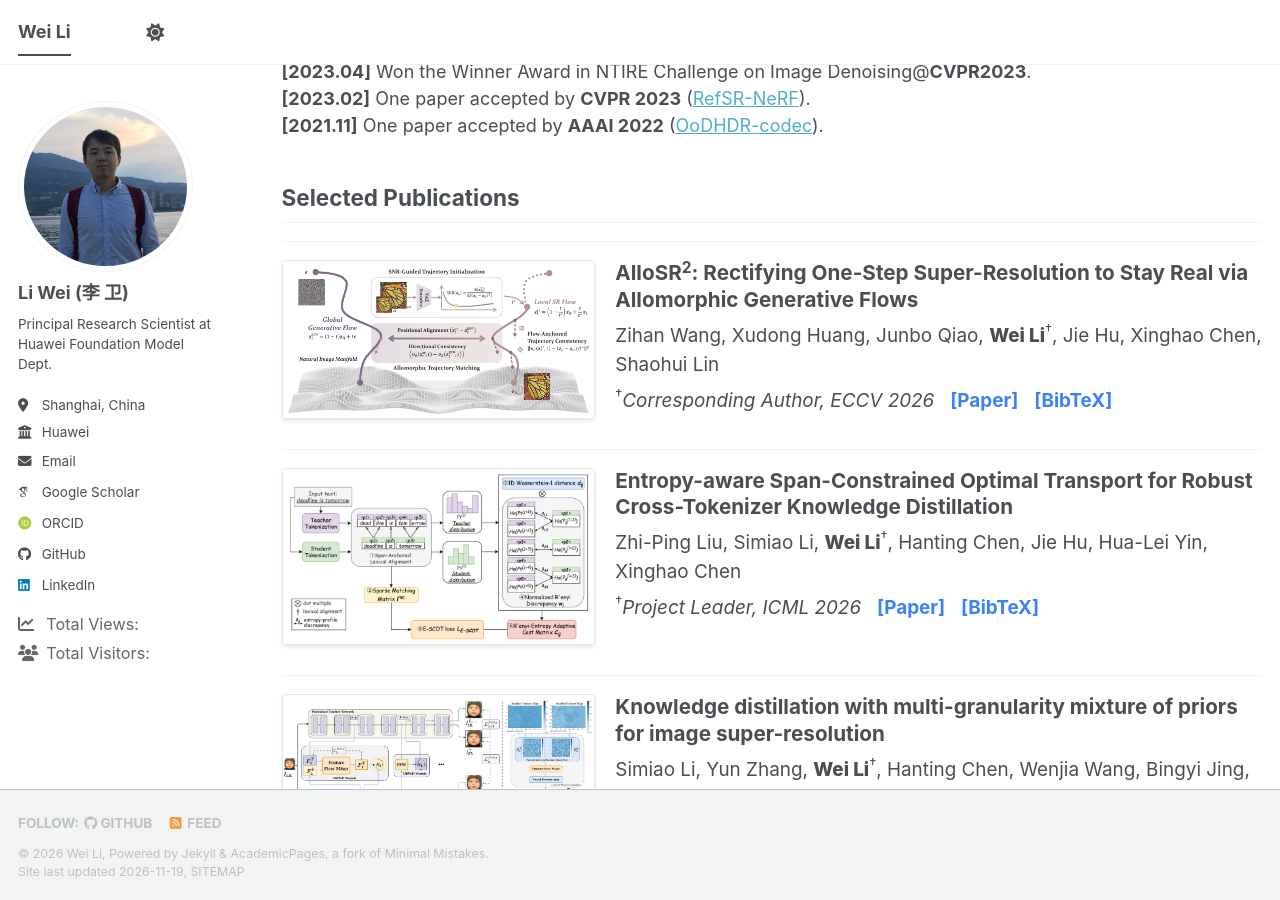
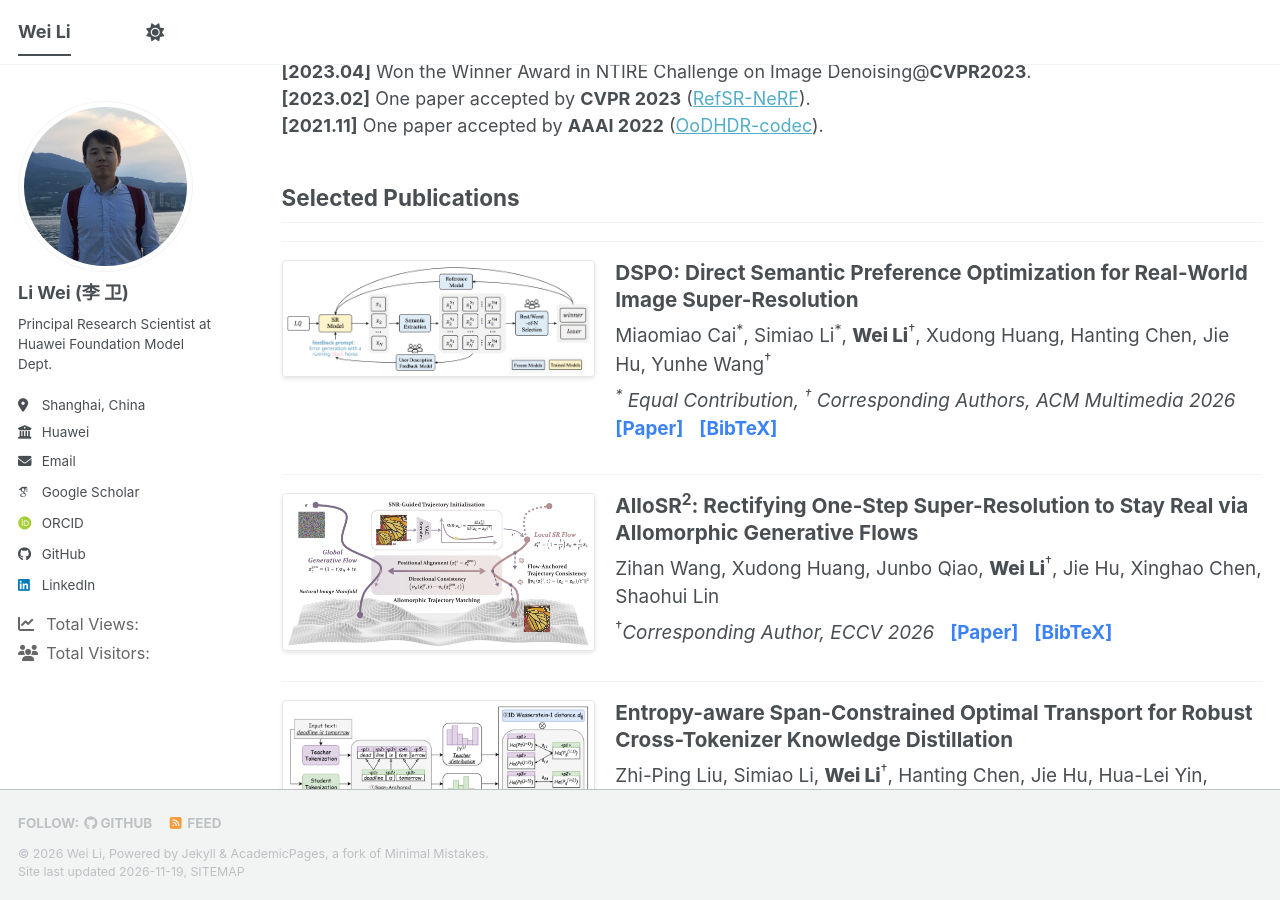
Before and after one commit to WeiLi-THU/WeiLi-THU.github.io, a Jekyll site: the page built from _pages/about.md, in a window 1280 px wide and 900 px high, scrolled down 1166 px. Built offline with Jekyll 4.4.1, drawn with Linux system fonts in a browser that asks for light colours; some web fonts are replaced; a script bundle is joined from its source files by our own code; library files that are not in the unit come from our copies; comment, search, counter and statistics services are not loaded.

Commit message:
Update about.md

```diff
--- a/_pages/about.md
+++ b/_pages/about.md
@@ -23,7 +23,7 @@ I have authored **over 20 publications** in leading AI conferences and journals,
 
 <h1>🚀 News</h1>
 ===========
-**[2026.07]** Two paper accepted by **ACMMM 2026** ([DSPO](https://arxiv.org/pdf/2504.15176), [RadAR](https://arxiv.org/pdf/2512.24639)).
+**[2026.07]** Two paper accepted by **ACMMM 2026** ([DSPO](https://dl.acm.org/doi/epdf/10.1145/3767308.3835421), [RadAR](https://arxiv.org/pdf/2512.24639)).
 **[2026.06]** One paper accepted by **ECCV 2026** ([AlloSR](https://arxiv.org/pdf/2604.19238)).
 **[2026.06]** Honored to serve as a **Virtual Session Chair** for the [LLM Efficiency] track at ACL 2026.
 **[2026.05]** Three papers accepted by **ICML 2026** ([ES-COT](https://openreview.net/pdf?id=ci0YXenfYe), [CSD](https://openreview.net/pdf?id=pJbip42zR6), [Extra-CoT](https://arxiv.org/pdf/2602.08324)).
@@ -41,6 +41,37 @@ I have authored **over 20 publications** in leading AI conferences and journals,
 **[2021.11]** One paper accepted by **AAAI 2022** ([OoDHDR-codec](https://github.com/caolinfeng/OoDHDR-codec/blob/master/Readme.md)).
 
 ## Selected Publications
+<hr>
+<div style="display: flex; flex-direction: row; align-items: flex-start; margin-bottom: 30px;">
+  <div style="flex: 0 0 32%; margin-right: 20px;">
+    <img src="/images/DSPO.png" alt="DSPO teaser for real-world image super-resolution" style="border: 1px solid rgba(128, 128, 128, 0.2); border-radius: 4px; max-width: 100%; box-shadow: 0 2px 4px rgba(0, 0, 0, 0.1);">
+  </div>
+  <div style="flex: 1; min-width: 0;">
+    <h3 style="margin-top: 0; margin-bottom: 8px; font-size: 1.15em; line-height: 1.3;">
+      <strong>DSPO: Direct Semantic Preference Optimization for Real-World Image Super-Resolution</strong>
+    </h3>
+    <p style="margin: 0; font-size: 1.05em;">
+      Miaomiao Cai<sup>*</sup>, Simiao Li<sup>*</sup>, <span style="font-weight: 800;">Wei Li</span><sup>&dagger;</sup>, Xudong Huang, Hanting Chen, Jie Hu, Yunhe Wang<sup>&dagger;</sup>
+    </p>
+    <div style="margin-top: 8px; font-size: 1.05em;">
+      <em><sup>*</sup> Equal Contribution, <sup>&dagger;</sup> Corresponding Authors, ACM Multimedia 2026</em> &nbsp;
+      <a href="https://dl.acm.org/doi/epdf/10.1145/3767308.3835421" style="color: #3B82F6; text-decoration: none; font-weight: bold;">[Paper]</a> &nbsp;
+      <details style="display: inline;">
+        <summary style="display: inline; cursor: pointer; color: #3B82F6; font-weight: bold;">[BibTeX]</summary>
+        <pre style="margin: 12px 0 0; padding: 12px; background-color: rgba(128, 128, 128, 0.08); border: 1px solid rgba(128, 128, 128, 0.2); border-radius: 6px; font-size: 0.85em; overflow-x: auto;">@inproceedings{cai2026dspo,
+  title = {&#123;DSPO}: Direct Semantic Preference Optimization for Real-World Image Super-Resolution},
+  author = {Cai, Miaomiao and Li, Simiao and Li, Wei and Huang, Xudong and Chen, Hanting and Hu, Jie and Wang, Yunhe},
+  booktitle = {Proceedings of the 34th ACM International Conference on Multimedia},
+  year = {2026},
+  pages = {95--104},
+  doi = {10.1145/3767308.3835421},
+  url = {https://doi.org/10.1145/3767308.3835421}
+}</pre>
+      </details>
+    </div>
+  </div>
+</div>
+
 <hr>
 <div style="display: flex; flex-direction: row; align-items: flex-start; margin-bottom: 30px;">
   <div style="flex: 0 0 32%; margin-right: 20px;">
```
